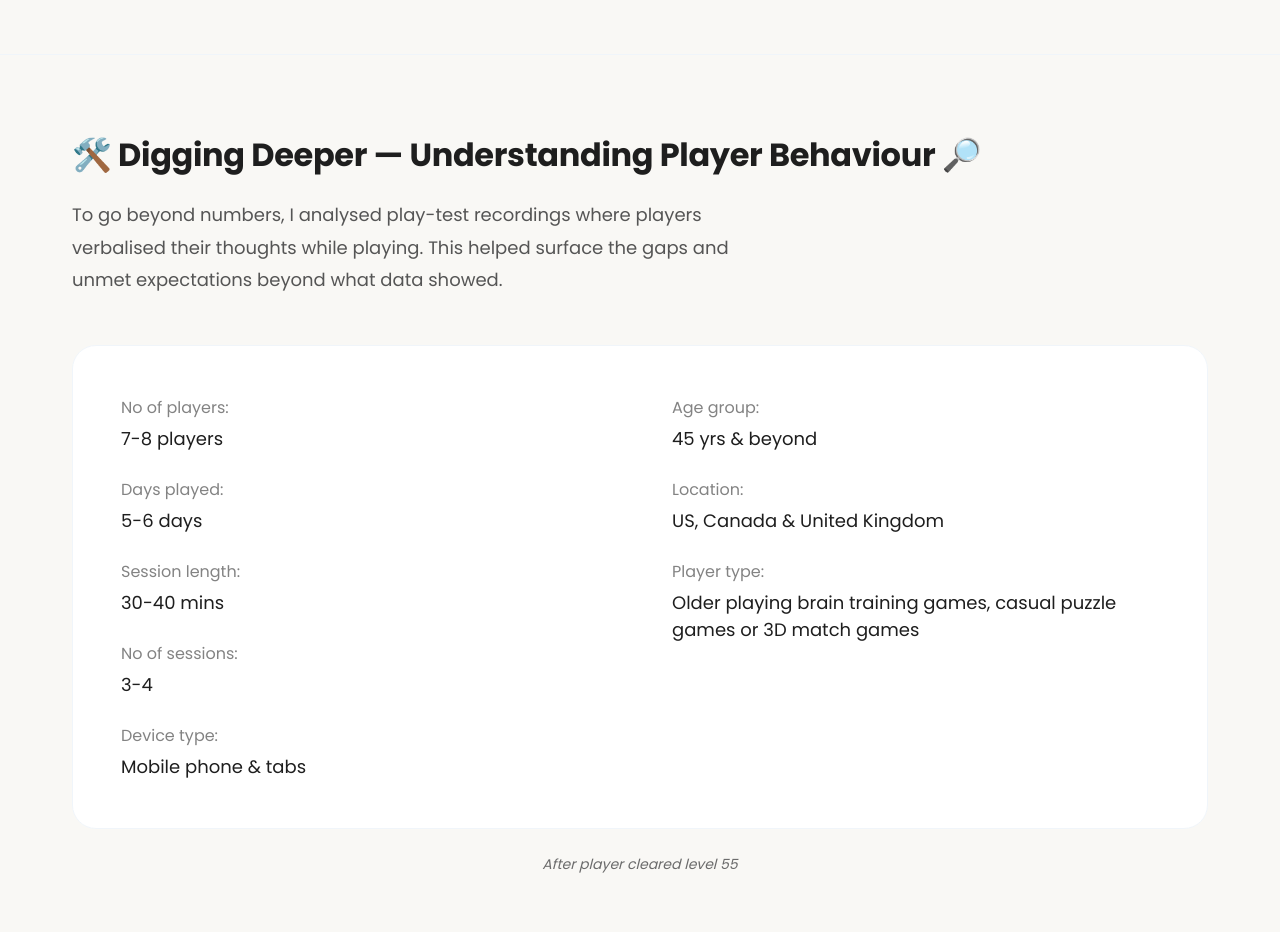
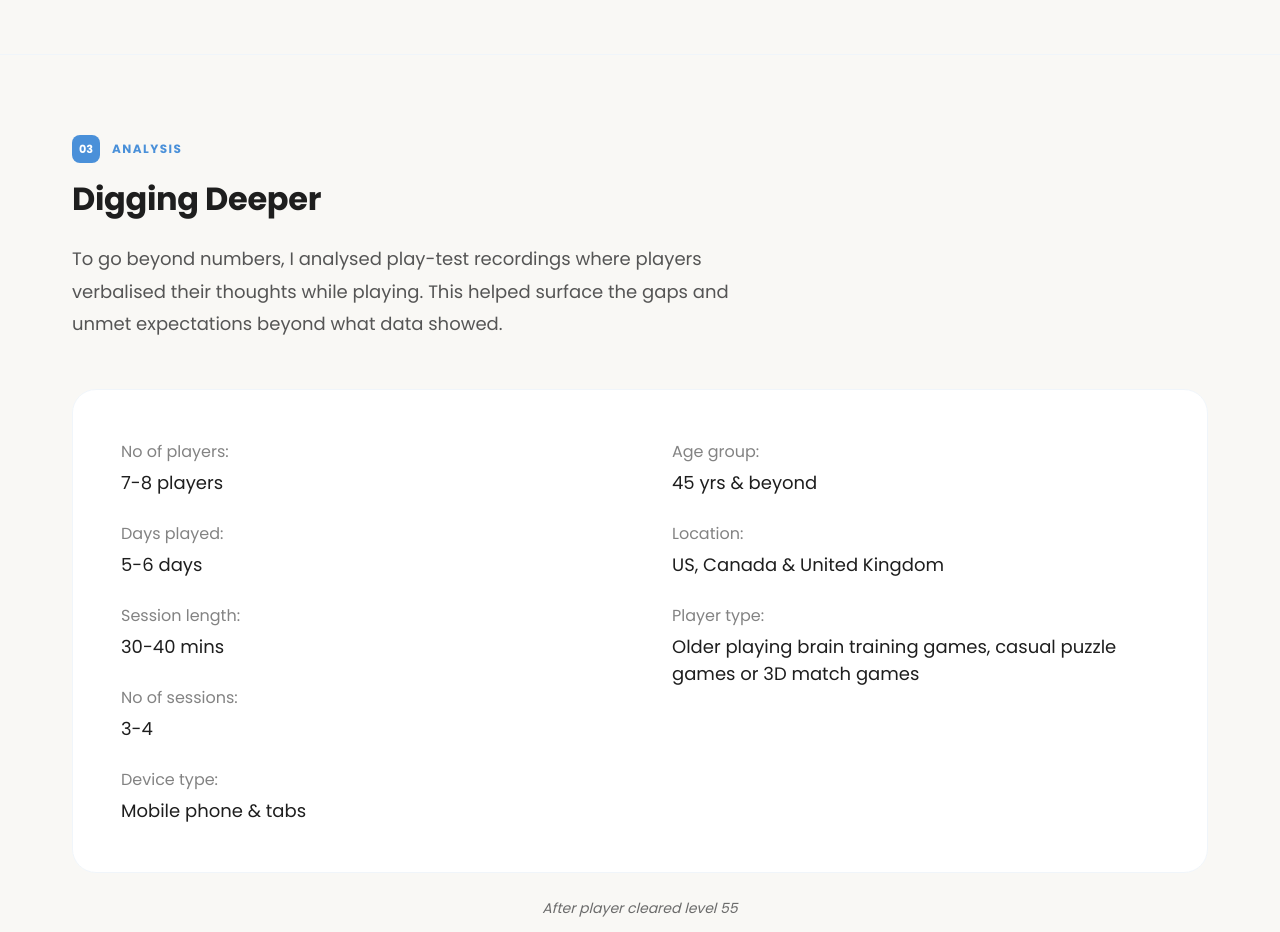
Before and after one commit to Major-shaw/portfolio, a plain HTML site: page case_studies/Case_study01/index.html in a window 1280 px wide. Shown: the part 4600-5532 px from the top of the page. Drawn offline with Linux system fonts and the light colour scheme.

Commit message:
Fix heading consistency - add section number to Analysis
Co-authored-by: Copilot <223556219+Copilot@users.noreply.github.com>

```diff
--- a/case_studies/Case_study01/index.html
+++ b/case_studies/Case_study01/index.html
@@ -393,7 +393,8 @@
     <section class="user-research" id="user-research">
       <div class="container">
         <div class="reveal">
-          <h2 class="section-title">🛠️ Digging Deeper — Understanding Player Behaviour 🔎</h2>
+          <p class="section-label"><span class="section-number">03</span>Analysis</p>
+          <h2 class="section-title">Digging Deeper</h2>
           <p class="body-text">
             To go beyond numbers, I analysed play-test recordings where players verbalised their thoughts while playing. This helped surface the gaps and unmet expectations beyond what data showed.
           </p>
```
